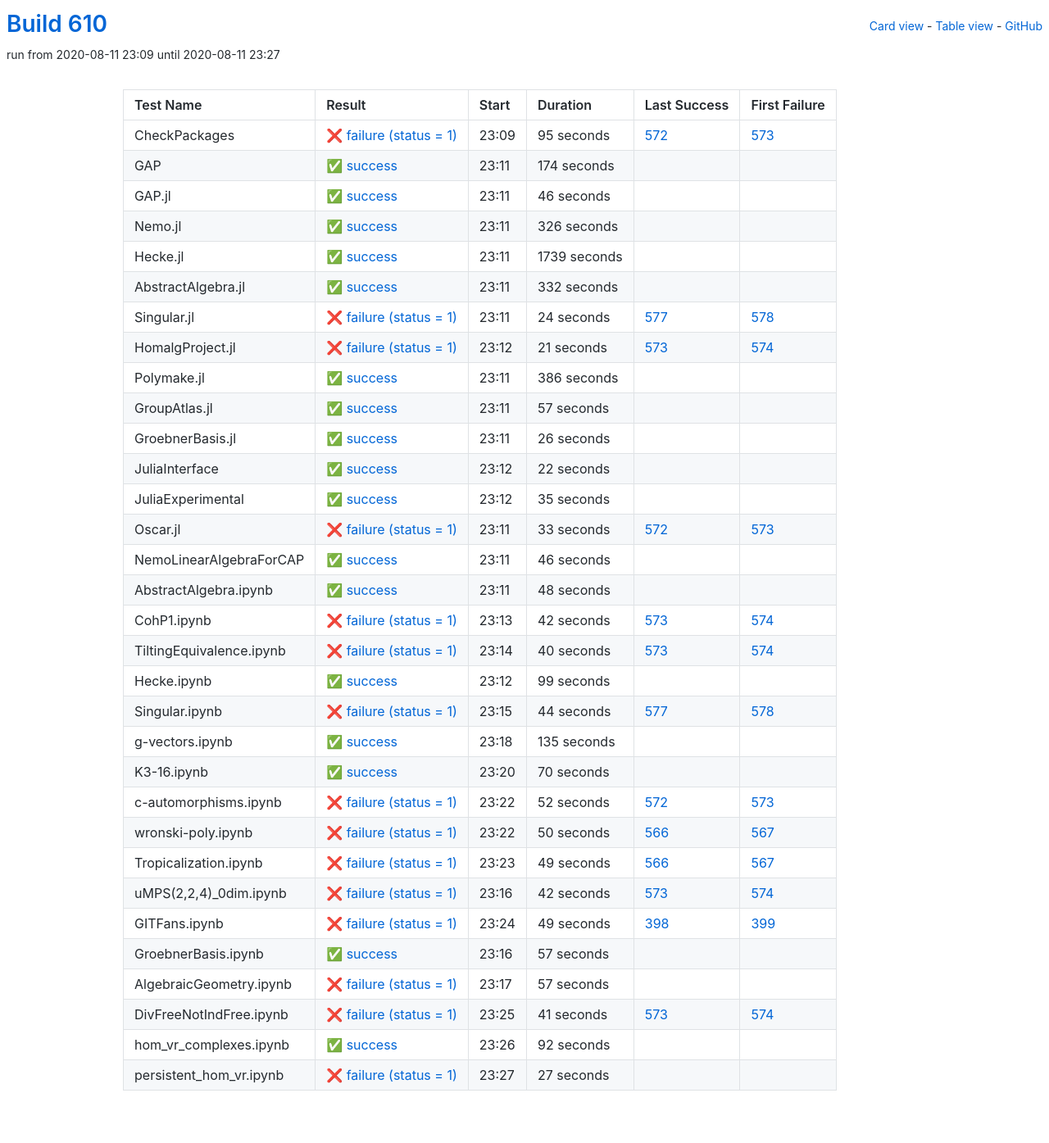
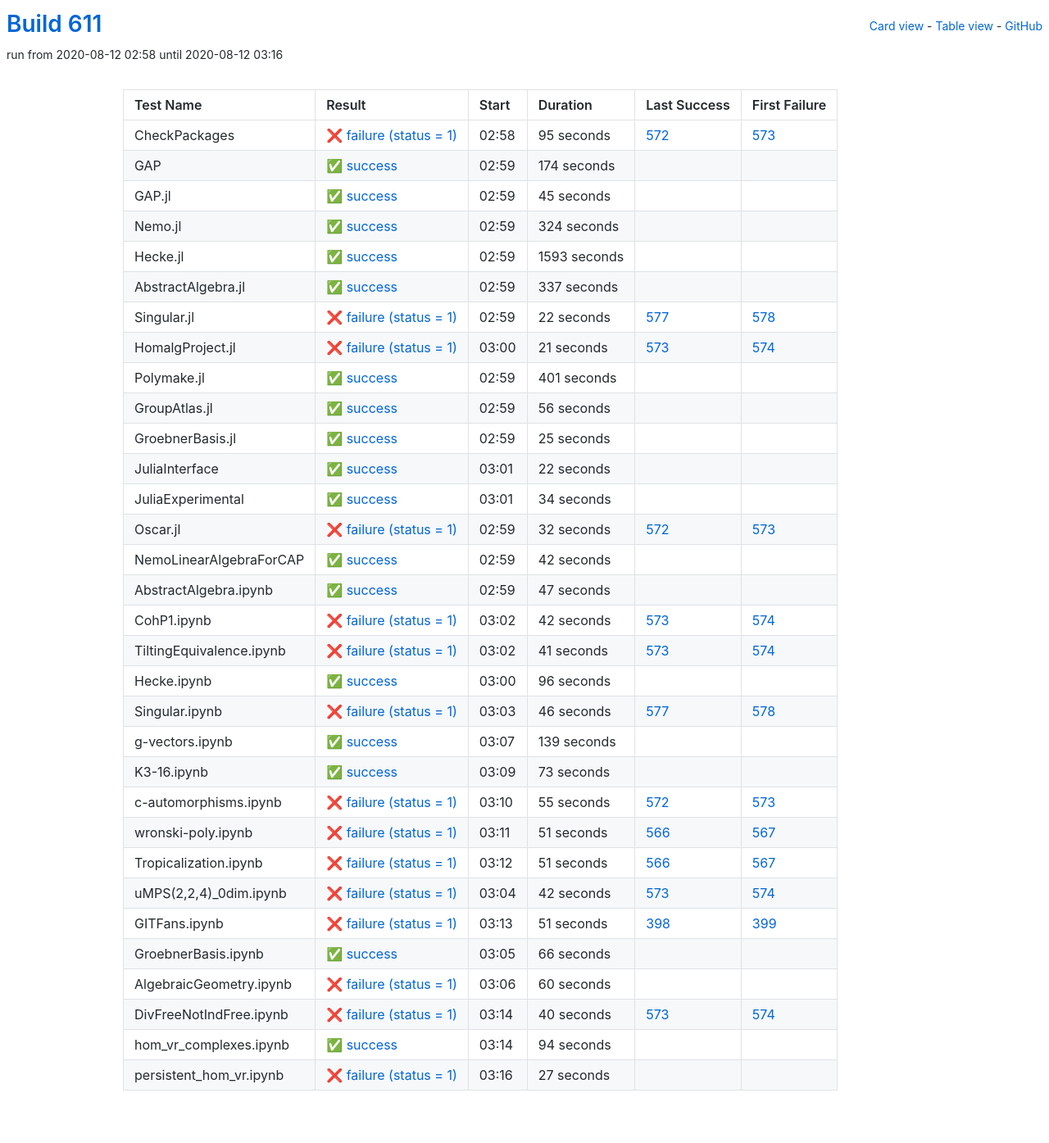
Before and after one commit to oscar-system/oscar-ci-status-stable, a Jekyll site: the page built from table.html, in a window 1280 px wide. Shown: the whole page at 82% size. Built offline with Jekyll 4.4.1, drawn with Linux system fonts in a browser that asks for light colours.

Commit message:
Build #611

```diff
--- a/_data/ci.yml
+++ b/_data/ci.yml
@@ -1,6 +1,6 @@
 ---
-build: 610
-build_url: https://oscarci.mathematik.uni-kl.de/job/oscar-stable/610/
+build: 611
+build_url: https://oscarci.mathematik.uni-kl.de/job/oscar-stable/611/
 job: oscar-stable
 organization: oscar-system
 repo: oscar-ci-status-stable
@@ -8,8 +8,8 @@ repourl: https://github.com/oscar-system/oscar-ci-status-stable
 tests:
 - name: CheckPackages
   id: checkpackages
-  log: https://oscarci.mathematik.uni-kl.de/job/oscar-stable/610/artifact/logs/build-610/CheckPackages.log
-  start: 2020-08-11 23:09
+  log: https://oscarci.mathematik.uni-kl.de/job/oscar-stable/611/artifact/logs/build-611/CheckPackages.log
+  start: 2020-08-12 02:58
   success: false
   exitcode: 1
   status: failure
@@ -20,8 +20,8 @@ tests:
   first_failure_url: https://oscarci.mathematik.uni-kl.de/job/oscar-stable/573/
 - name: GAP
   id: gap
-  log: https://oscarci.mathematik.uni-kl.de/job/oscar-stable/610/artifact/logs/build-610/GAP.log
-  start: 2020-08-11 23:11
+  log: https://oscarci.mathematik.uni-kl.de/job/oscar-stable/611/artifact/logs/build-611/GAP.log
+  start: 2020-08-12 02:59
   success: true
   exitcode: 0
   status: success
@@ -32,68 +32,68 @@ tests:
   first_failure_url:
 - name: GAP.jl
   id: gap-jl
-  log: https://oscarci.mathematik.uni-kl.de/job/oscar-stable/610/artifact/logs/build-610/GAP.jl.log
-  start: 2020-08-11 23:11
+  log: https://oscarci.mathematik.uni-kl.de/job/oscar-stable/611/artifact/logs/build-611/GAP.jl.log
+  start: 2020-08-12 02:59
   success: true
   exitcode: 0
   status: success
-  duration: 46
+  duration: 45
   last_success: false
   last_success_url:
   first_failure: false
   first_failure_url:
 - name: Nemo.jl
   id: nemo-jl
-  log: https://oscarci.mathematik.uni-kl.de/job/oscar-stable/610/artifact/logs/build-610/Nemo.jl.log
-  start: 2020-08-11 23:11
+  log: https://oscarci.mathematik.uni-kl.de/job/oscar-stable/611/artifact/logs/build-611/Nemo.jl.log
+  start: 2020-08-12 02:59
   success: true
   exitcode: 0
   status: success
-  duration: 326
+  duration: 324
   last_success: false
   last_success_url:
   first_failure: false
   first_failure_url:
 - name: Hecke.jl
   id: hecke-jl
-  log: https://oscarci.mathematik.uni-kl.de/job/oscar-stable/610/artifact/logs/build-610/Hecke.jl.log
-  start: 2020-08-11 23:11
+  log: https://oscarci.mathematik.uni-kl.de/job/oscar-stable/611/artifact/logs/build-611/Hecke.jl.log
+  start: 2020-08-12 02:59
   success: true
   exitcode: 0
   status: success
-  duration: 1739
+  duration: 1593
   last_success: false
   last_success_url:
   first_failure: false
   first_failure_url:
 - name: AbstractAlgebra.jl
   id: abstractalgebra-jl
-  log: https://oscarci.mathematik.uni-kl.de/job/oscar-stable/610/artifact/logs/build-610/AbstractAlgebra.jl.log
-  start: 2020-08-11 23:11
+  log: https://oscarci.mathematik.uni-kl.de/job/oscar-stable/611/artifact/logs/build-611/AbstractAlgebra.jl.log
+  start: 2020-08-12 02:59
   success: true
   exitcode: 0
   status: success
-  duration: 332
+  duration: 337
   last_success: false
   last_success_url:
   first_failure: false
   first_failure_url:
 - name: Singular.jl
   id: singular-jl
-  log: https://oscarci.mathematik.uni-kl.de/job/oscar-stable/610/artifact/logs/build-610/Singular.jl.log
-  start: 2020-08-11 23:11
+  log: https://oscarci.mathematik.uni-kl.de/job/oscar-stable/611/artifact/logs/build-611/Singular.jl.log
+  start: 2020-08-12 02:59
   success: false
   exitcode: 1
   status: failure
-  duration: 24
+  duration: 22
   last_success: 577
   last_success_url: https://oscarci.mathematik.uni-kl.de/job/oscar-stable/577/
   first_failure: 578
   first_failure_url: https://oscarci.mathematik.uni-kl.de/job/oscar-stable/578/
 - name: HomalgProject.jl
   id: homalgproject-jl
-  log: https://oscarci.mathematik.uni-kl.de/job/oscar-stable/610/artifact/logs/build-610/HomalgProject.jl.log
-  start: 2020-08-11 23:12
+  log: https://oscarci.mathematik.uni-kl.de/job/oscar-stable/611/artifact/logs/build-611/HomalgProject.jl.log
+  start: 2020-08-12 03:00
   success: false
   exitcode: 1
   status: failure
@@ -104,44 +104,44 @@ tests:
   first_failure_url: https://oscarci.mathematik.uni-kl.de/job/oscar-stable/574/
 - name: Polymake.jl
   id: polymake-jl
-  log: https://oscarci.mathematik.uni-kl.de/job/oscar-stable/610/artifact/logs/build-610/Polymake.jl.log
-  start: 2020-08-11 23:11
+  log: https://oscarci.mathematik.uni-kl.de/job/oscar-stable/611/artifact/logs/build-611/Polymake.jl.log
+  start: 2020-08-12 02:59
   success: true
   exitcode: 0
   status: success
-  duration: 386
+  duration: 401
   last_success: false
   last_success_url:
   first_failure: false
   first_failure_url:
 - name: GroupAtlas.jl
   id: groupatlas-jl
-  log: https://oscarci.mathematik.uni-kl.de/job/oscar-stable/610/artifact/logs/build-610/GroupAtlas.jl.log
-  start: 2020-08-11 23:11
+  log: https://oscarci.mathematik.uni-kl.de/job/oscar-stable/611/artifact/logs/build-611/GroupAtlas.jl.log
+  start: 2020-08-12 02:59
   success: true
   exitcode: 0
   status: success
-  duration: 57
+  duration: 56
   last_success: false
   last_success_url:
   first_failure: false
   first_failure_url:
 - name: GroebnerBasis.jl
   id: groebnerbasis-jl
-  log: https://oscarci.mathematik.uni-kl.de/job/oscar-stable/610/artifact/logs/build-610/GroebnerBasis.jl.log
-  start: 2020-08-11 23:11
+  log: https://oscarci.mathematik.uni-kl.de/job/oscar-stable/611/artifact/logs/build-611/GroebnerBasis.jl.log
+  start: 2020-08-12 02:59
   success: true
   exitcode: 0
   status: success
-  duration: 26
+  duration: 25
   last_success: false
   last_success_url:
   first_failure: false
   first_failure_url:
 - name: JuliaInterface
   id: juliainterface
-  log: https://oscarci.mathematik.uni-kl.de/job/oscar-stable/610/artifact/logs/build-610/JuliaInterface.log
-  start: 2020-08-11 23:12
+  log: https://oscarci.mathematik.uni-kl.de/job/oscar-stable/611/artifact/logs/build-611/JuliaInterface.log
+  start: 2020-08-12 03:01
   success: true
   exitcode: 0
   status: success
@@ -152,56 +152,56 @@ tests:
   first_failure_url:
 - name: JuliaExperimental
   id: juliaexperimental
-  log: https://oscarci.mathematik.uni-kl.de/job/oscar-stable/610/artifact/logs/build-610/JuliaExperimental.log
-  start: 2020-08-11 23:12
+  log: https://oscarci.mathematik.uni-kl.de/job/oscar-stable/611/artifact/logs/build-611/JuliaExperimental.log
+  start: 2020-08-12 03:01
   success: true
   exitcode: 0
   status: success
-  duration: 35
+  duration: 34
   last_success: false
   last_success_url:
   first_failure: false
   first_failure_url:
 - name: Oscar.jl
   id: oscar-jl
-  log: https://oscarci.mathematik.uni-kl.de/job/oscar-stable/610/artifact/logs/build-610/Oscar.jl.log
-  start: 2020-08-11 23:11
+  log: https://oscarci.mathematik.uni-kl.de/job/oscar-stable/611/artifact/logs/build-611/Oscar.jl.log
+  start: 2020-08-12 02:59
   success: false
   exitcode: 1
   status: failure
-  duration: 33
+  duration: 32
   last_success: 572
   last_success_url: https://oscarci.mathematik.uni-kl.de/job/oscar-stable/572/
   first_failure: 573
   first_failure_url: https://oscarci.mathematik.uni-kl.de/job/oscar-stable/573/
 - name: NemoLinearAlgebraForCAP
   id: nemolinearalgebraforcap
-  log: https://oscarci.mathematik.uni-kl.de/job/oscar-stable/610/artifact/logs/build-610/NemoLinearAlgebraForCAP.log
-  start: 2020-08-11 23:11
+  log: https://oscarci.mathematik.uni-kl.de/job/oscar-stable/611/artifact/logs/build-611/NemoLinearAlgebraForCAP.log
+  start: 2020-08-12 02:59
   success: true
   exitcode: 0
   status: success
-  duration: 46
+  duration: 42
   last_success: false
   last_success_url:
   first_failure: false
   first_failure_url:
 - name: AbstractAlgebra.ipynb
   id: abstractalgebra-ipynb
-  log: https://oscarci.mathematik.uni-kl.de/job/oscar-stable/610/artifact/logs/build-610/AbstractAlgebra.ipynb.log
-  start: 2020-08-11 23:11
+  log: https://oscarci.mathematik.uni-kl.de/job/oscar-stable/611/artifact/logs/build-611/AbstractAlgebra.ipynb.log
+  start: 2020-08-12 02:59
   success: true
   exitcode: 0
   status: success
-  duration: 48
+  duration: 47
   last_success: false
   last_success_url:
   first_failure: false
   first_failure_url:
 - name: CohP1.ipynb
   id: cohp1-ipynb
-  log: https://oscarci.mathematik.uni-kl.de/job/oscar-stable/610/artifact/logs/build-610/CohP1.ipynb.log
-  start: 2020-08-11 23:13
+  log: https://oscarci.mathematik.uni-kl.de/job/oscar-stable/611/artifact/logs/build-611/CohP1.ipynb.log
+  start: 2020-08-12 03:02
   success: false
   exitcode: 1
   status: failure
@@ -212,104 +212,104 @@ tests:
   first_failure_url: https://oscarci.mathematik.uni-kl.de/job/oscar-stable/574/
 - name: TiltingEquivalence.ipynb
   id: tiltingequivalence-ipynb
-  log: https://oscarci.mathematik.uni-kl.de/job/oscar-stable/610/artifact/logs/build-610/TiltingEquivalence.ipynb.log
-  start: 2020-08-11 23:14
+  log: https://oscarci.mathematik.uni-kl.de/job/oscar-stable/611/artifact/logs/build-611/TiltingEquivalence.ipynb.log
+  start: 2020-08-12 03:02
   success: false
   exitcode: 1
   status: failure
-  duration: 40
+  duration: 41
   last_success: 573
   last_success_url: https://oscarci.mathematik.uni-kl.de/job/oscar-stable/573/
   first_failure: 574
   first_failure_url: https://oscarci.mathematik.uni-kl.de/job/oscar-stable/574/
 - name: Hecke.ipynb
   id: hecke-ipynb
-  log: https://oscarci.mathematik.uni-kl.de/job/oscar-stable/610/artifact/logs/build-610/Hecke.ipynb.log
-  start: 2020-08-11 23:12
+  log: https://oscarci.mathematik.uni-kl.de/job/oscar-stable/611/artifact/logs/build-611/Hecke.ipynb.log
+  start: 2020-08-12 03:00
   success: true
   exitcode: 0
   status: success
-  duration: 99
+  duration: 96
   last_success: false
   last_success_url:
   first_failure: false
   first_failure_url:
 - name: Singular.ipynb
   id: singular-ipynb
-  log: https://oscarci.mathematik.uni-kl.de/job/oscar-stable/610/artifact/logs/build-610/Singular.ipynb.log
-  start: 2020-08-11 23:15
+  log: https://oscarci.mathematik.uni-kl.de/job/oscar-stable/611/artifact/logs/build-611/Singular.ipynb.log
+  start: 2020-08-12 03:03
   success: false
   exitcode: 1
   status: failure
-  duration: 44
+  duration: 46
   last_success: 577
   last_success_url: https://oscarci.mathematik.uni-kl.de/job/oscar-stable/577/
   first_failure: 578
   first_failure_url: https://oscarci.mathematik.uni-kl.de/job/oscar-stable/578/
 - name: g-vectors.ipynb
   id: g-vectors-ipynb
-  log: https://oscarci.mathematik.uni-kl.de/job/oscar-stable/610/artifact/logs/build-610/g-vectors.ipynb.log
-  start: 2020-08-11 23:18
+  log: https://oscarci.mathematik.uni-kl.de/job/oscar-stable/611/artifact/logs/build-611/g-vectors.ipynb.log
+  start: 2020-08-12 03:07
   success: true
   exitcode: 0
   status: success
-  duration: 135
+  duration: 139
   last_success: false
   last_success_url:
   first_failure: false
   first_failure_url:
 - name: K3-16.ipynb
   id: k3-16-ipynb
-  log: https://oscarci.mathematik.uni-kl.de/job/oscar-stable/610/artifact/logs/build-610/K3-16.ipynb.log
-  start: 2020-08-11 23:20
+  log: https://oscarci.mathematik.uni-kl.de/job/oscar-stable/611/artifact/logs/build-611/K3-16.ipynb.log
+  start: 2020-08-12 03:09
   success: true
   exitcode: 0
   status: success
-  duration: 70
+  duration: 73
   last_success: false
   last_success_url:
   first_failure: false
   first_failure_url:
 - name: c-automorphisms.ipynb
   id: c-automorphisms-ipynb
-  log: https://oscarci.mathematik.uni-kl.de/job/oscar-stable/610/artifact/logs/build-610/c-automorphisms.ipynb.log
-  start: 2020-08-11 23:22
+  log: https://oscarci.mathematik.uni-kl.de/job/oscar-stable/611/artifact/logs/build-611/c-automorphisms.ipynb.log
+  start: 2020-08-12 03:10
   success: false
   exitcode: 1
   status: failure
-  duration: 52
+  duration: 55
   last_success: 572
   last_success_url: https://oscarci.mathematik.uni-kl.de/job/oscar-stable/572/
   first_failure: 573
   first_failure_url: https://oscarci.mathematik.uni-kl.de/job/oscar-stable/573/
 - name: wronski-poly.ipynb
   id: wronski-poly-ipynb
-  log: https://oscarci.mathematik.uni-kl.de/job/oscar-stable/610/artifact/logs/build-610/wronski-poly.ipynb.log
-  start: 2020-08-11 23:22
+  log: https://oscarci.mathematik.uni-kl.de/job/oscar-stable/611/artifact/logs/build-611/wronski-poly.ipynb.log
+  start: 2020-08-12 03:11
   success: false
   exitcode: 1
   status: failure
-  duration: 50
+  duration: 51
   last_success: 566
   last_success_url: https://oscarci.mathematik.uni-kl.de/job/oscar-stable/566/
   first_failure: 567
   first_failure_url: https://oscarci.mathematik.uni-kl.de/job/oscar-stable/567/
 - name: Tropicalization.ipynb
   id: tropicalization-ipynb
-  log: https://oscarci.mathematik.uni-kl.de/job/oscar-stable/610/artifact/logs/build-610/Tropicalization.ipynb.log
-  start: 2020-08-11 23:23
+  log: https://oscarci.mathematik.uni-kl.de/job/oscar-stable/611/artifact/logs/build-611/Tropicalization.ipynb.log
+  start: 2020-08-12 03:12
   success: false
   exitcode: 1
   status: failure
-  duration: 49
+  duration: 51
   last_success: 566
   last_success_url: https://oscarci.mathematik.uni-kl.de/job/oscar-stable/566/
   first_failure: 567
   first_failure_url: https://oscarci.mathematik.uni-kl.de/job/oscar-stable/567/
 - name: uMPS(2,2,4)_0dim.ipynb
   id: umps-2-2-4-0dim-ipynb
-  log: https://oscarci.mathematik.uni-kl.de/job/oscar-stable/610/artifact/logs/build-610/uMPS-2-2-4-_0dim.ipynb.log
-  start: 2020-08-11 23:16
+  log: https://oscarci.mathematik.uni-kl.de/job/oscar-stable/611/artifact/logs/build-611/uMPS-2-2-4-_0dim.ipynb.log
+  start: 2020-08-12 03:04
   success: false
   exitcode: 1
   status: failure
@@ -320,68 +320,68 @@ tests:
   first_failure_url: https://oscarci.mathematik.uni-kl.de/job/oscar-stable/574/
 - name: GITFans.ipynb
   id: gitfans-ipynb
-  log: https://oscarci.mathematik.uni-kl.de/job/oscar-stable/610/artifact/logs/build-610/GITFans.ipynb.log
-  start: 2020-08-11 23:24
+  log: https://oscarci.mathematik.uni-kl.de/job/oscar-stable/611/artifact/logs/build-611/GITFans.ipynb.log
+  start: 2020-08-12 03:13
   success: false
   exitcode: 1
   status: failure
-  duration: 49
+  duration: 51
   last_success: 398
   last_success_url: https://oscarci.mathematik.uni-kl.de/job/oscar-stable/398/
   first_failure: 399
   first_failure_url: https://oscarci.mathematik.uni-kl.de/job/oscar-stable/399/
 - name: GroebnerBasis.ipynb
   id: groebnerbasis-ipynb
-  log: https://oscarci.mathematik.uni-kl.de/job/oscar-stable/610/artifact/logs/build-610/GroebnerBasis.ipynb.log
-  start: 2020-08-11 23:16
+  log: https://oscarci.mathematik.uni-kl.de/job/oscar-stable/611/artifact/logs/build-611/GroebnerBasis.ipynb.log
+  start: 2020-08-12 03:05
   success: true
   exitcode: 0
   status: success
-  duration: 57
+  duration: 66
   last_success: false
   last_success_url:
   first_failure: false
   first_failure_url:
 - name: AlgebraicGeometry.ipynb
   id: algebraicgeometry-ipynb
-  log: https://oscarci.mathematik.uni-kl.de/job/oscar-stable/610/artifact/logs/build-610/AlgebraicGeometry.ipynb.log
-  start: 2020-08-11 23:17
+  log: https://oscarci.mathematik.uni-kl.de/job/oscar-stable/611/artifact/logs/build-611/AlgebraicGeometry.ipynb.log
+  start: 2020-08-12 03:06
   success: false
   exitcode: 1
   status: failure
-  duration: 57
+  duration: 60
   last_success: false
   last_success_url:
   first_failure: false
   first_failure_url:
 - name: DivFreeNotIndFree.ipynb
   id: divfreenotindfree-ipynb
-  log: https://oscarci.mathematik.uni-kl.de/job/oscar-stable/610/artifact/logs/build-610/DivFreeNotIndFree.ipynb.log
-  start: 2020-08-11 23:25
+  log: https://oscarci.mathematik.uni-kl.de/job/oscar-stable/611/artifact/logs/build-611/DivFreeNotIndFree.ipynb.log
+  start: 2020-08-12 03:14
   success: false
   exitcode: 1
   status: failure
-  duration: 41
+  duration: 40
   last_success: 573
   last_success_url: https://oscarci.mathematik.uni-kl.de/job/oscar-stable/573/
   first_failure: 574
   first_failure_url: https://oscarci.mathematik.uni-kl.de/job/oscar-stable/574/
 - name: hom_vr_complexes.ipynb
   id: hom-vr-complexes-ipynb
-  log: https://oscarci.mathematik.uni-kl.de/job/oscar-stable/610/artifact/logs/build-610/hom_vr_complexes.ipynb.log
-  start: 2020-08-11 23:26
+  log: https://oscarci.mathematik.uni-kl.de/job/oscar-stable/611/artifact/logs/build-611/hom_vr_complexes.ipynb.log
+  start: 2020-08-12 03:14
   success: true
   exitcode: 0
   status: success
-  duration: 92
+  duration: 94
   last_success: false
   last_success_url:
   first_failure: false
   first_failure_url:
 - name: persistent_hom_vr.ipynb
   id: persistent-hom-vr-ipynb
-  log: https://oscarci.mathematik.uni-kl.de/job/oscar-stable/610/artifact/logs/build-610/persistent_hom_vr.ipynb.log
-  start: 2020-08-11 23:27
+  log: https://oscarci.mathematik.uni-kl.de/job/oscar-stable/611/artifact/logs/build-611/persistent_hom_vr.ipynb.log
+  start: 2020-08-12 03:16
   success: false
   exitcode: 1
   status: failure
```
Also changed, not shown: README.md.
